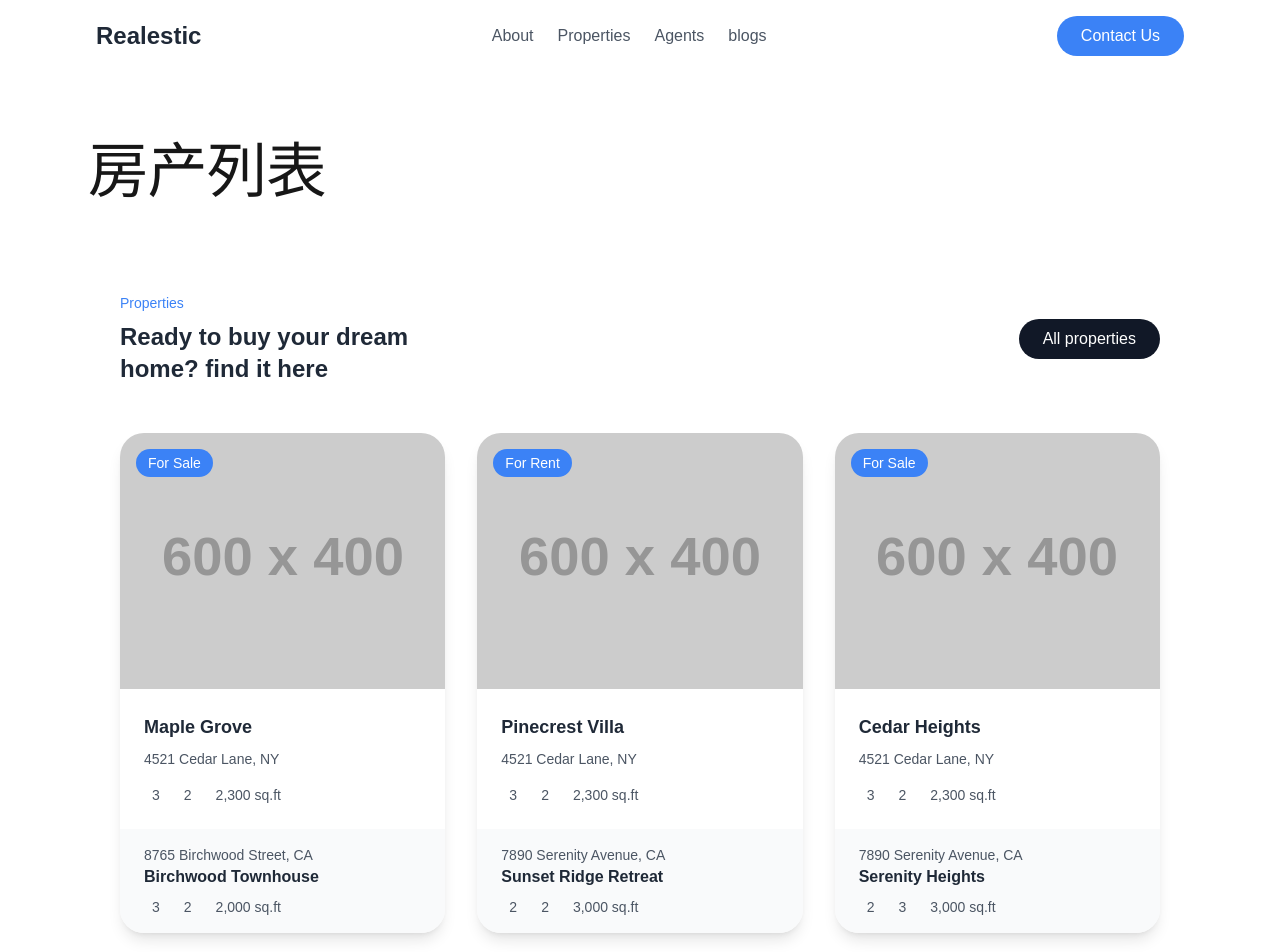
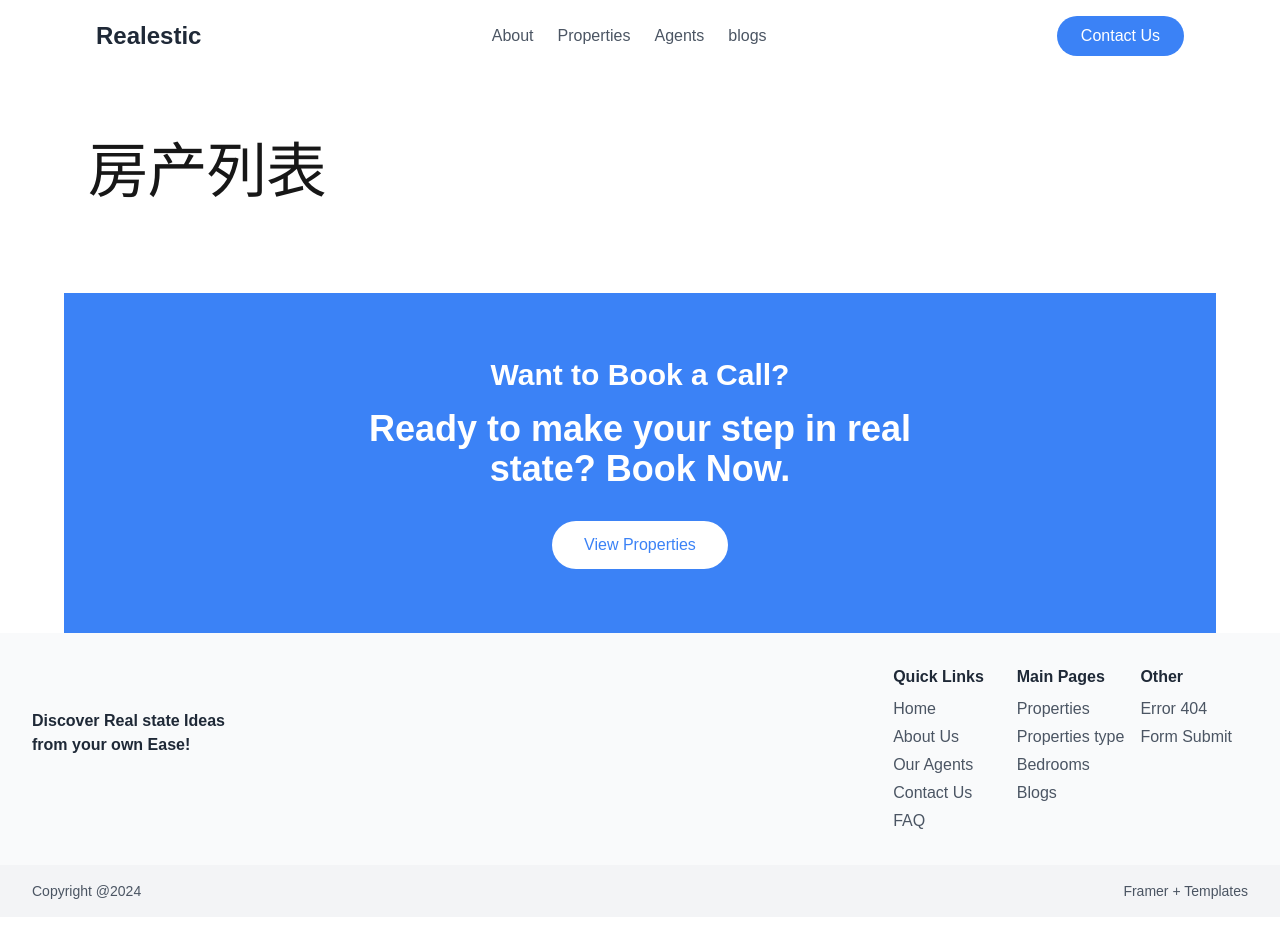
Before and after one commit to Yuki-kykyky/layout-demos, a Next.js app: page /properties in a window 1280 px wide. Shown: the top 952 px of the page. After the commit the page ends 917 px from the top, so only its background shows below. Built offline with nearby package versions, Linux system fonts and the light colour scheme.

Commit message:
feat: use one-shot prompt to achieve router mapping

```diff
--- a/app/components/screen-to-code/components/v1/header-banner.tsx
+++ b/app/components/screen-to-code/components/v1/header-banner.tsx
@@ -1,7 +1,7 @@
 import React from "react";
 import { Container, Typography, Stack, Grid2, Box } from "@mui/material";
 import { WoopBtn } from "@/app/common/woop-ui";
-import { headerBannerProps } from "../../reference/match-props";
+import { headerBannerProps } from "../../reference/v1/match-props";
 
 export const HeaderBanner = () => {
   const { title, subtitle, buttonGroup, image } = headerBannerProps;
--- a/app/components/screen-to-code/components/v1/section-a.tsx
+++ b/app/components/screen-to-code/components/v1/section-a.tsx
@@ -3,7 +3,7 @@ import { Container, Typography, Stack, Grid2, Box } from "@mui/material";
 import { HorizontalCard } from "@/app/common/woop-ui/cards/horizontal-card";
 import { VerticalCard } from "@/app/common/woop-ui/cards/vertical-card";
 import { WoopBtn } from "@/app/common/woop-ui/woop-btn";
-import { sectionAProps } from "../../reference/match-props";
+import { sectionAProps } from "../../reference/v1/match-props";
 
 export const SectionA = () => {
   const { title, subtitle, horizontalCard, verticalCards, buttonGroup } =
--- a/app/components/screen-to-code/components/v1/section-b.tsx
+++ b/app/components/screen-to-code/components/v1/section-b.tsx
@@ -2,7 +2,7 @@ import { Box, Container, Typography } from "@mui/material";
 import { VerticalCard } from "@/app/common/woop-ui";
 import { HorizontalCard } from "@/app/common/woop-ui";
 import React from "react";
-import { sectionBProps } from "../../reference/match-props";
+import { sectionBProps } from "../../reference/v1/match-props";
 import { useScreenSize } from "@/app/hooks/useScreenSize";
 import { createColumnLayout } from "@/app/utils/layout-utils";
 
--- a/app/components/screen-to-code/components/v2/properties-section.tsx
+++ b/app/components/screen-to-code/components/v2/properties-section.tsx
@@ -1,142 +1,50 @@
 import React from "react";
+import { Container, Stack, Typography, Grid2, Box, Link } from "@mui/material";
+import { WoopBadge, WoopBtn, VerticalCard } from "@/app/common/woop-ui";
+import { PropertiesSectionMatchProps } from "../../reference/v2/match-props";
+import { STCV2Routes } from "../../reference/route-reference";
+import { useRouter } from "next/navigation";
 
-export const PropertiesSection = () => <div className="bg-white py-16">
-	<div className="container mx-auto px-8">
-		<div className="flex items-center justify-between">
-			<div>
-				<div className="text-sm text-blue-500">Properties</div>
-				<h2 className="text-2xl font-semibold text-gray-800 mt-2">
-					Ready to buy your dream <br/> home? find it here
-				</h2>
-			</div>
-			<button className="bg-gray-900 text-white py-2 px-6 rounded-full hover:bg-gray-700">
-				All properties
-			</button>
-		</div>
+export const PropertiesSection = () => {
+  const { eyebrowBadge, title, button, verticalCards } =
+    PropertiesSectionMatchProps;
+  const { properties } = STCV2Routes.routes.modules;
 
-		<div className="grid grid-cols-1 md:grid-cols-3 gap-8 mt-12">
-			<div className="rounded-3xl shadow-lg overflow-hidden">
-				<div className="relative">
-					<img
-						src="https://placehold.co/600x400"
-						alt="A modern living room with a fireplace"
-						className="w-full object-cover h-64"
-					/>
-					<div className="absolute top-4 left-4 bg-blue-500 text-white py-1 px-3 rounded-full text-sm">
-						For Sale
-					</div>
-				</div>
-				<div className="p-6">
-					<h3 className="text-lg font-semibold text-gray-800">
-						Maple Grove
-					</h3>
-					<p className="text-gray-600 text-sm mt-2">
-						4521 Cedar Lane, NY
-					</p>
-					<div className="flex items-center mt-4 text-gray-600 text-sm">
-						<i className="fas fa-bed mr-2"></i> 3
-						<i className="fas fa-bath ml-4 mr-2"></i> 2
-						<i className="fas fa-ruler-combined ml-4 mr-2"></i> 2,300
-						sq.ft
-					</div>
-				</div>
-				<div className="bg-gray-50 py-4 px-6">
-					<p className="text-gray-600 text-sm">
-						8765 Birchwood Street, CA
-					</p>
-					<h4 className="text-md font-semibold text-gray-800">
-						Birchwood Townhouse
-					</h4>
-					<div className="flex items-center mt-2 text-gray-600 text-sm">
-						<i className="fas fa-bed mr-2"></i> 3
-						<i className="fas fa-bath ml-4 mr-2"></i> 2
-						<i className="fas fa-ruler-combined ml-4 mr-2"></i> 2,000
-						sq.ft
-					</div>
-				</div>
-			</div>
+  const router = useRouter();
 
-			<div className="rounded-3xl shadow-lg overflow-hidden">
-				<div className="relative">
-					<img
-						src="https://placehold.co/600x400"
-						alt="A modern living room with a fireplace"
-						className="w-full object-cover h-64"
-					/>
-					<div className="absolute top-4 left-4 bg-blue-500 text-white py-1 px-3 rounded-full text-sm">
-						For Rent
-					</div>
-				</div>
-				<div className="p-6">
-					<h3 className="text-lg font-semibold text-gray-800">
-						Pinecrest Villa
-					</h3>
-					<p className="text-gray-600 text-sm mt-2">
-						4521 Cedar Lane, NY
-					</p>
-					<div className="flex items-center mt-4 text-gray-600 text-sm">
-						<i className="fas fa-bed mr-2"></i> 3
-						<i className="fas fa-bath ml-4 mr-2"></i> 2
-						<i className="fas fa-ruler-combined ml-4 mr-2"></i> 2,300
-						sq.ft
-					</div>
-				</div>
-				<div className="bg-gray-50 py-4 px-6">
-					<p className="text-gray-600 text-sm">
-						7890 Serenity Avenue, CA
-					</p>
-					<h4 className="text-md font-semibold text-gray-800">
-						Sunset Ridge Retreat
-					</h4>
-					<div className="flex items-center mt-2 text-gray-600 text-sm">
-						<i className="fas fa-bed mr-2"></i> 2
-						<i className="fas fa-bath ml-4 mr-2"></i> 2
-						<i className="fas fa-ruler-combined ml-4 mr-2"></i> 3,000
-						sq.ft
-					</div>
-				</div>
-			</div>
+  const handleClick = () => {
+    router.push(properties.cta_button.path);
+  };
 
-			<div className="rounded-3xl shadow-lg overflow-hidden">
-				<div className="relative">
-					<img
-						src="https://placehold.co/600x400"
-						alt="A modern living room with a fireplace"
-						className="w-full object-cover h-64"
-					/>
-					<div className="absolute top-4 left-4 bg-blue-500 text-white py-1 px-3 rounded-full text-sm">
-						For Sale
-					</div>
-				</div>
-				<div className="p-6">
-					<h3 className="text-lg font-semibold text-gray-800">
-						Cedar Heights
-					</h3>
-					<p className="text-gray-600 text-sm mt-2">
-						4521 Cedar Lane, NY
-					</p>
-					<div className="flex items-center mt-4 text-gray-600 text-sm">
-						<i className="fas fa-bed mr-2"></i> 3
-						<i className="fas fa-bath ml-4 mr-2"></i> 2
-						<i className="fas fa-ruler-combined ml-4 mr-2"></i> 2,300
-						sq.ft
-					</div>
-				</div>
-				<div className="bg-gray-50 py-4 px-6">
-					<p className="text-gray-600 text-sm">
-						7890 Serenity Avenue, CA
-					</p>
-					<h4 className="text-md font-semibold text-gray-800">
-						Serenity Heights
-					</h4>
-					<div className="flex items-center mt-2 text-gray-600 text-sm">
-						<i className="fas fa-bed mr-2"></i> 2
-						<i className="fas fa-bath ml-4 mr-2"></i> 3
-						<i className="fas fa-ruler-combined ml-4 mr-2"></i> 3,000
-						sq.ft
-					</div>
-				</div>
-			</div>
-		</div>
-	</div>
-</div>;
+  return (
+    <Box sx={{ bgcolor: "background.paper", py: 8 }}>
+      <Container>
+        <Stack
+          direction="row"
+          alignItems="center"
+          justifyContent="space-between"
+        >
+          <Stack>
+            <WoopBadge content={eyebrowBadge.content} />
+            <Typography variant={title.variant} sx={{ mt: 1 }}>
+              {title.content}
+            </Typography>
+          </Stack>
+          <WoopBtn
+            buttonText={button.buttonText}
+            type={button.type}
+            onClick={handleClick}
+          />
+        </Stack>
+
+        <Grid2 container spacing={4} sx={{ mt: 6 }}>
+          {verticalCards.map((card, index) => (
+            <Grid2 key={index} size={{ xs: 12, md: 4 }}>
+              <VerticalCard {...card} />
+            </Grid2>
+          ))}
+        </Grid2>
+      </Container>
+    </Box>
+  );
+};
--- a/app/components/screen-to-code/reference/route-reference.ts
+++ b/app/components/screen-to-code/reference/route-reference.ts
@@ -23,8 +23,8 @@ export const STCV2Routes = {
         cta_button: { label: "Learn More", path: "/about" },
       },
       properties: {
-        list_page: { path: "/properties" },
-        detail_page: { dynamic_path: "/properties/:id" },
+        cta_button: { path: "/properties" },
+        card_item: { dynamic_path: "/properties/:id" },
       },
       blogs: {
         list_page: { path: "/blogs" },
--- /dev/null
+++ b/app/components/screen-to-code/reference/v2/match-props.ts
@@ -0,0 +1,19 @@
+import { Variant } from "@mui/material/styles/createTypography";
+import { getRandomTitle } from "@/app/common/section/random-const";
+import { BtnType } from "@/app/common/woop-ui";
+import { getVerticalCardGroups } from "@/app/common/section/random-groups";
+
+export const PropertiesSectionMatchProps = {
+  eyebrowBadge: {
+    content: "Properties",
+  },
+  title: {
+    variant: "h3" as Variant,
+    content: getRandomTitle(),
+  },
+  button: {
+    buttonText: "All properties",
+    type: BtnType.Filled,
+  },
+  verticalCards: getVerticalCardGroups(),
+};
--- a/app/components/screen-to-code/stc-v2.tsx
+++ b/app/components/screen-to-code/stc-v2.tsx
@@ -1,26 +1,19 @@
 import { BlogsSection } from "@/app/components/screen-to-code/components/v2/blogs-section";
-import { FeaturesSection } from "@/app/components/screen-to-code/components/v2/features-section";
-import { HeaderBanner } from "@/app/components/screen-to-code/components/v2/header-banner";
-import { HorizontalCardSection } from "@/app/components/screen-to-code/components/v2/horizontal-card-section";
-import { HowItWorkSection } from "@/app/components/screen-to-code/components/v2/how-it-work-section";
 import { PropertiesSection } from "@/app/components/screen-to-code/components/v2/properties-section";
-import { TestimonialsSection } from "@/app/components/screen-to-code/components/v2/testimonials-section";
-import { VisionSection } from "@/app/components/screen-to-code/components/v2/vision-section";
-import { WhyChooseSection } from "@/app/components/screen-to-code/components/v2/why-choose-section";
 import { SharedLayout } from "../shared-layout";
 import React from "react";
 
 export const STCv2 = () => {
   return (
     <SharedLayout>
-      <HeaderBanner />
-      <VisionSection />
+      {/* <HeaderBanner /> */}
+      {/* <VisionSection /> */}
       <PropertiesSection />
-      <FeaturesSection />
-      <HorizontalCardSection />
-      <HowItWorkSection />
-      <WhyChooseSection />
-      <TestimonialsSection />
+      {/* <FeaturesSection /> */}
+      {/* <HorizontalCardSection /> */}
+      {/* <HowItWorkSection /> */}
+      {/* <WhyChooseSection /> */}
+      {/* <TestimonialsSection /> */}
       <BlogsSection />
     </SharedLayout>
   );
--- a/app/properties/page.tsx
+++ b/app/properties/page.tsx
@@ -1,6 +1,5 @@
 import React from "react";
 import { Box, Container, Typography } from "@mui/material";
-import { PropertiesSection } from "@/app/components/screen-to-code/components/v2/properties-section";
 import { SharedLayout } from "@/app/components/shared-layout";
 
 export default function PropertiesPage() {
@@ -11,7 +10,6 @@ export default function PropertiesPage() {
           <Typography variant="h2" component="h1" gutterBottom>
             房产列表
           </Typography>
-          <PropertiesSection />
         </Box>
       </Container>
     </SharedLayout>
```
Also changed, not shown: app/components/screen-to-code/prompts/stc-prompts.ts (+50 -23 lines), app/components/screen-to-code/reference/v1/match-props.ts (renamed from app/components/screen-to-code/reference/match-props.ts).
